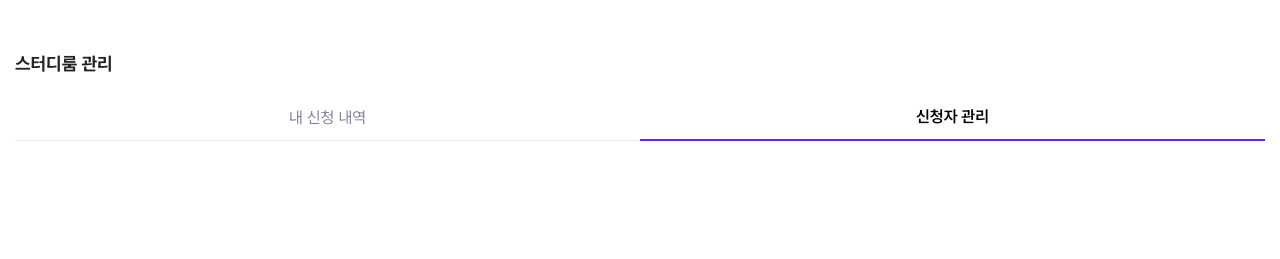
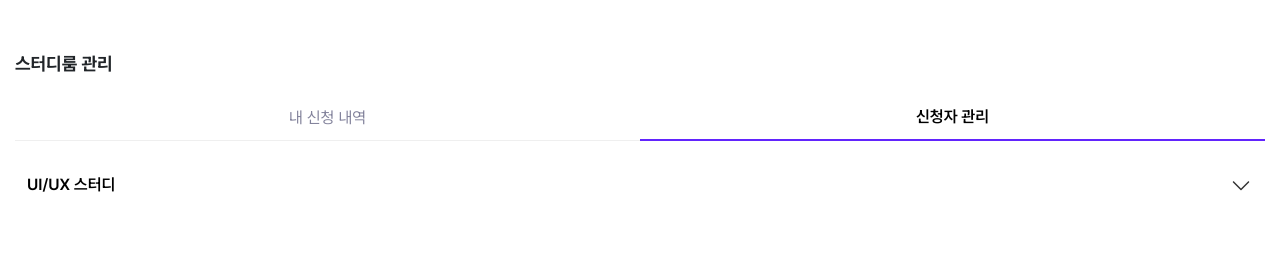
Before and after one commit to yoo-nji/Uandmy_Frontend, a Next.js app: page /manage-studyroom in a window 1280 px wide. Both pictures are taken after a click on the element "신청자 관리". Shown: the top 259 px of the page. Built offline with nearby package versions, Linux system fonts and the light colour scheme.

Commit message:
[🎨style]: 아코디언 아이콘 적용

```diff
--- a/src/app/manage-studyroom/page.tsx
+++ b/src/app/manage-studyroom/page.tsx
@@ -1,19 +1,40 @@
 'use client';
 import React, { useState } from 'react';
+import AccordionDown from '../../../public/images/AccordionDown.svg';
+import AccordionUp from '../../../public/images/AccordionUp.svg';
+
+interface StudyStatusProps {
+  id: string;
+  title: string;
+  content: string[];
+}
 
 const Page = () => {
-  const [selectedMenu, setSelectedMenu] = useState('study'); // 초기값은 'study'로 설정
+  const [selectedMenu, setSelectedMenu] = useState('my application'); // 초기값은 'my application'으로 설정
+  const [showAccordion, setShowAccordion] = useState<string | null>(null);
   const menus = [
     { id: 'my application', label: '내 신청 내역' },
     { id: 'applicant management', label: '신청자 관리' },
   ];
 
+  const studyStatus: StudyStatusProps[] = [
+    {
+      id: 'uiux-study',
+      title: 'UI/UX 스터디',
+      content: ['카드1', '카드2'],
+    },
+  ];
+
   const handleMenuClick = (menu: string) => {
     setSelectedMenu(menu);
   };
+
+  const handleAccordionClick = (id: string) => {
+    setShowAccordion(showAccordion === id ? null : id);
+  };
+
   return (
     <div className="w-full px-[.9375rem] pt-11 pb-20 min-h-screen">
-      {/* Gnb 라우팅 테스트 위해 임의로 넣어놓은 컨텐츠입니다. */}
       <header className="h-10 flex items-center mb-[.6875rem]">
         <p className="text-lg text-[#212529] font-bold">스터디룸 관리</p>
       </header>
@@ -33,6 +54,35 @@ const Page = () => {
             </div>
           ))}
         </div>
+
+        {/* 신청자 관리 화면 */}
+        {selectedMenu === 'applicant management' && (
+          <div className="mt-5">
+            {studyStatus.map((study) => (
+              <div key={study.id} className="mb-4">
+                <div
+                  onClick={() => handleAccordionClick(study.id)}
+                  className="cursor-pointer bg-gray-100 p-3 rounded-md flex justify-between items-center">
+                  <p className="font-semibold">{study.title}</p>
+                  <span>
+                    {showAccordion === study.id ? (
+                      <AccordionUp />
+                    ) : (
+                      <AccordionDown />
+                    )}
+                  </span>
+                </div>
+                {showAccordion === study.id && (
+                  <div className="mt-2 ml-4 bg-gray-50 p-3 rounded-md">
+                    {study.content.map((applicant, index) => (
+                      <p key={index}>{applicant}</p>
+                    ))}
+                  </div>
+                )}
+              </div>
+            ))}
+          </div>
+        )}
       </div>
     </div>
   );
```
Also changed, not shown: public/images/AccordionDown.svg (added), public/images/AccordionUp.svg (added).
